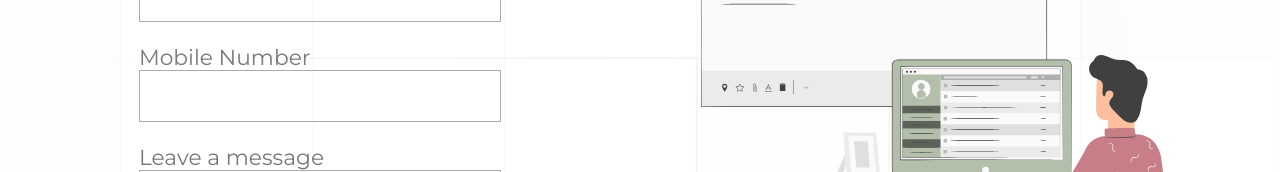
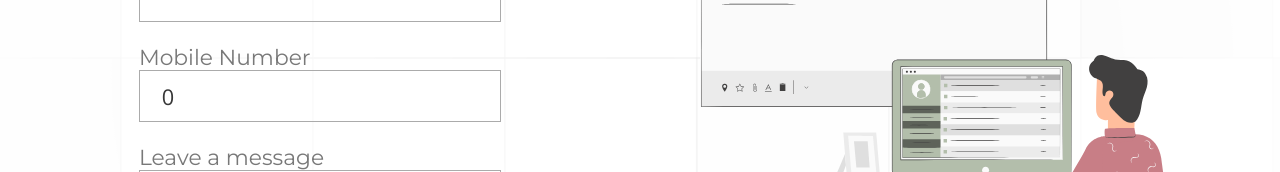
Before and after one commit to albertjon-0915/portfolio3, a React (Vite) app: page /contact in a window 1280 px wide. Shown: the part 326-498 px from the top of the page. Built offline with nearby package versions, Linux system fonts and the light colour scheme; a web font is replaced by a local one.

Commit message:
fixed Hook

```diff
--- a/src/pages/contact.jsx
+++ b/src/pages/contact.jsx
@@ -11,7 +11,7 @@ import { useGSAP } from "@gsap/react";
 function Contact() {
   const { pathname } = useLocation();
   const [email, setEmail] = useState("");
-  const [mobile, setMobile] = useState("");
+  const [mobile, setMobile] = useState(0);
   const [comment, setComment] = useState("");
 
   console.log(email, mobile, comment);
```
